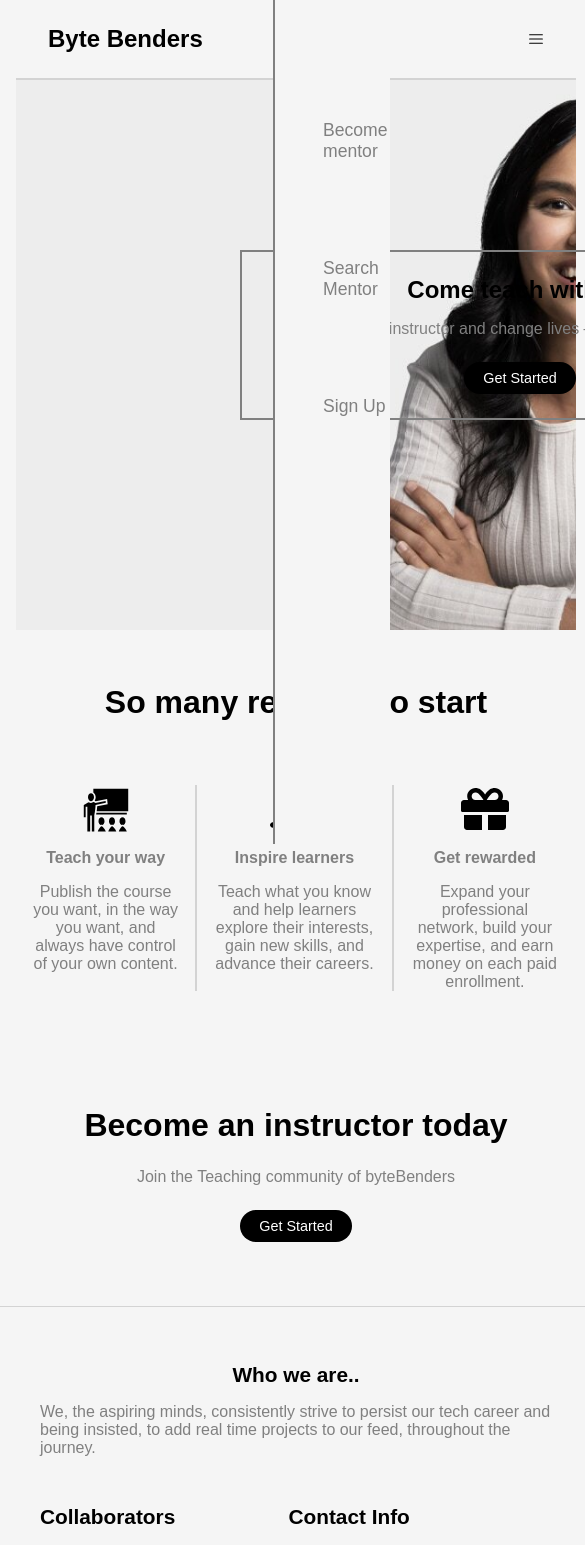
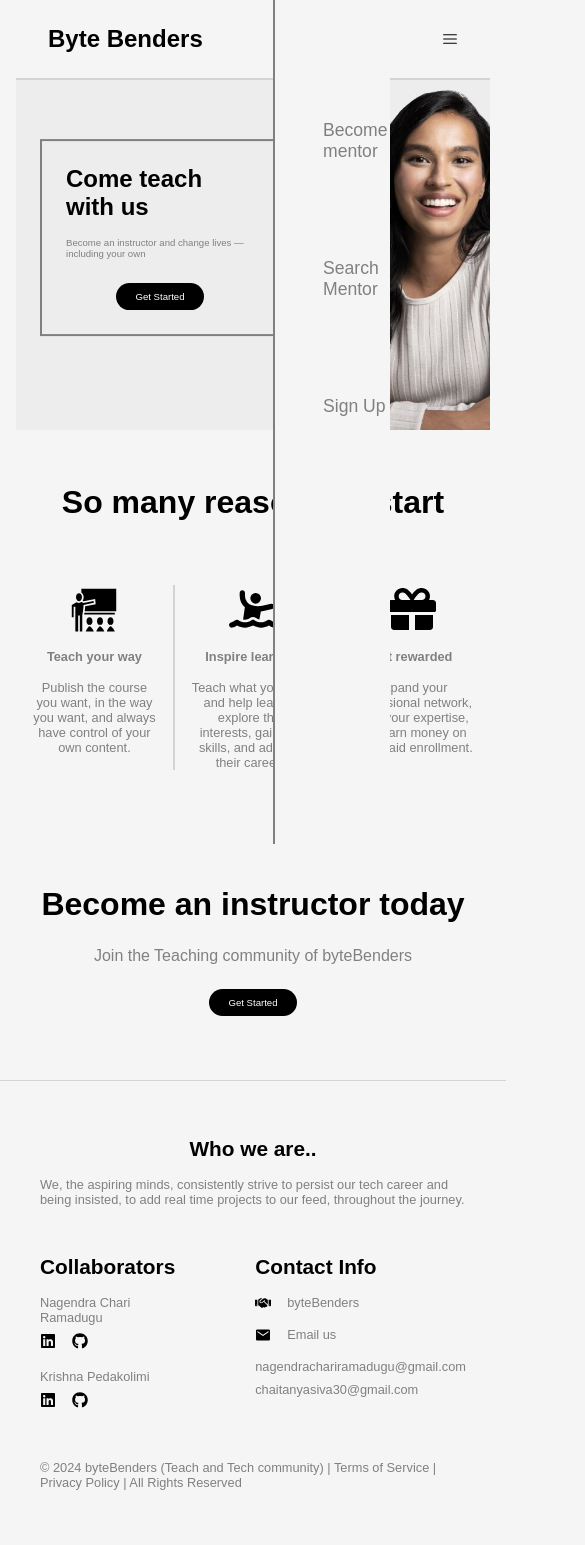
Before and after one commit to NagendrachariRamadugu/upSkillMafiaHackathon, a React (Vite) app: page /mentor in a window 390 px wide. Shown: the top 1545 px of the page, 585 px wide, since content can reach past the window. Built offline with nearby package versions, Linux system fonts and the light colour scheme.

Commit message:
Update css

```diff
--- a/src/App.css
+++ b/src/App.css
@@ -175,3 +175,14 @@ footer {
   align-items: center;
   padding: 1.5rem;
 }
+
+@media (max-width: 1000px) {
+  .name,
+  .shake-hand div,
+  .email-image-text div,
+  .gmail,
+  .info,
+  .copy-right-section {
+    font-size: 0.8rem;
+  }
+}
--- a/src/App/HomeMain.css
+++ b/src/App/HomeMain.css
@@ -36,6 +36,16 @@ main {
     padding: 1rem 0.5rem;
     text-decoration: none;
 }
+
+@media (max-width: 700px) {
+    .hero-image-section {
+        height: 400px;
+    }
+    .hero-image-div {
+        transform: translate(60px, 100px);
+    }
+}
+
 .goals {
     display: flex;
     flex-direction: column;
--- a/src/App/MenteeSignup.css
+++ b/src/App/MenteeSignup.css
@@ -6,6 +6,18 @@
     display: flex;
     flex-direction: column;
     gap: 1.5rem;
+}
+
+@media (max-width: 900px) {
+    .mentee-sign-up-form {
+        width: 500px;
+    }
+}
+
+@media (max-width: 700px) {
+    .mentee-sign-up-form {
+        width: 400px;
+    }
 }
 
 .mentee-sign-up-text {
--- a/src/App/Mentor.css
+++ b/src/App/Mentor.css
@@ -41,6 +41,79 @@
   border-radius: 1rem;
   font-size: 0.9rem;
 }
+
+@media (max-width: 1440px) {
+  .hero-image-content {
+    transform: translate(20%, 100%);
+    width: 30rem;
+  }
+  .hero-image {
+    height: 500px;
+  }
+
+  .become-ins-text {
+    font-size: 0.9rem;
+  }
+
+  .get-started-button {
+    font-size: 0.7rem;
+  }
+
+}
+@media (max-width: 1150px) {
+  .hero-image {
+    height: 450px;
+  }
+
+  .hero-image-content {
+    transform: translate(10%, 100%);
+    width: 25rem;
+  }
+
+  .teach-us-text {
+    font: 1rem;
+  }
+
+  .become-ins-text {
+    font-size: 0.8rem;
+  }
+
+  .get-started-button {
+    font-size: 0.6rem;
+  }
+
+  .reason {
+    width: 50%;
+  }
+}
+
+@media (max-width: 900px) {
+  .hero-image {
+    height: 400px;
+  }
+
+  .hero-image-content {
+    transform: translate(10%, 50%);
+    width: 20rem;
+  }
+
+  .become-ins-text {
+    font-size: 0.6rem;
+  }
+}
+
+@media (max-width: 700px) {
+  .hero-image {
+    height: 350px;
+  }
+
+  .hero-image-content {
+    transform: translate(10%, 30%);
+    width: 15rem;
+  }
+
+}
+
 
 .reasons {
   display: flex;
@@ -86,6 +159,12 @@
   text-align: center;
 }
 
+@media (max-width: 1000px) {
+  .small-text, .large-text {
+    font-size: 0.8rem;
+  }
+}
+
 .become-mentor {
   display: flex;
   flex-direction: column;
@@ -126,6 +205,24 @@
   width: 800px;
   margin: auto;
   border: 1px solid gray;
+}
+
+@media (max-width: 900px) {
+  .mentorship-form {
+    width: 700px;
+  }
+}
+
+@media (max-width: 700px) {
+  .mentorship-form {
+    width: 600px;
+  }
+}
+
+@media (max-width: 500px) {
+  .mentorship-form {
+    width: 400px;
+  }
 }
 
 label {
@@ -286,6 +383,30 @@ label {
   padding: 1rem;
   border: 1px solid gray;
 }
+
+@media (max-width: 900px) {
+  .about-des-form {
+    width: 700px;
+  }
+}
+
+@media (max-width: 700px) {
+  .about-des-form {
+    width: 500px;
+  }
+}
+
+@media (max-width: 500px) {
+  .about-des-form {
+    width: 400px;
+  }
+}
+@media (max-width: 400px) {
+  .about-des-form {
+    width: 300px;
+  }
+}
+
 .about-des-form label {
   color: gray;
   font-size: 1rem;
@@ -320,18 +441,13 @@ label {
 .mentor-videos-grid {
   display: flex;
   flex-wrap: wrap;
-  flex-direction: row;
-  justify-content: space-between;
+  justify-content: center;
   padding: 1rem;
+  gap: 1rem;
   border: 2px solid lightgray;
+  align-items: center;
 }
 
-.menvdo-frame {
-  height: 250px;
-  width: 450px;
-  object-fit: cover;
-  object-position: center;
-}
 
 .about-update-not-specific {
   height: 500px;
@@ -344,3 +460,43 @@ label {
   color: gray;
   font-size: 1rem;
 }
+
+@media (max-width: 1200px) {
+  .mentor-basic-info {
+    padding: 0rem 3rem;
+  }
+
+  .mentor-bio {
+    font-size: 0.8rem;
+  }
+
+  .mentor-avatar {
+    width: 120px;
+    height: 120px;
+  }
+
+
+}
+
+@media (max-width: 900px) {
+  .mentor-basic-info {
+    padding: 0rem 2rem;
+  }
+
+  .mentor-bio {
+    font-size: 0.6rem;
+  }
+
+  .mentor-name-profile-page {
+    font-size: 1rem;
+  }
+
+  .mentor-avatar {
+    width: 100px;
+    height: 100px;
+  }
+
+  .about-its-label, .des-its-label {
+    font-size: 0.8rem;
+  }
+}
--- a/src/App/SignInSignUp.css
+++ b/src/App/SignInSignUp.css
@@ -3,6 +3,18 @@
     margin: auto;
     padding: 5rem;
     border: 2px solid lightgray;
+}
+
+@media (max-width: 900px) {
+    .user-login-page {
+        width: 500px;
+    }
+}
+
+@media (max-width: 700px) {
+    .user-login-page {
+        width: 400px;
+    }
 }
 
 .login-text {
--- a/src/App/mentee.css
+++ b/src/App/mentee.css
@@ -40,6 +40,30 @@
   border: 1px solid gray;
 }
 
+@media (max-width: 900px) {
+  .mentor-search-input, .display-mentors {
+    width: 700px;
+  }
+}
+
+@media (max-width: 750px) {
+  .mentor-search-input, .display-mentors {
+    width: 600px;
+  }
+}
+
+@media (max-width: 650px) {
+  .mentor-search-input, .display-mentors {
+    width: 500px;
+  }
+}
+
+@media (max-width: 500px) {
+  .mentor-search-input, .display-mentors {
+    width: 400px;
+  }
+}
+
 .each-mentor {
   padding: 1rem;
   border: 1px solid lightgray;
```
